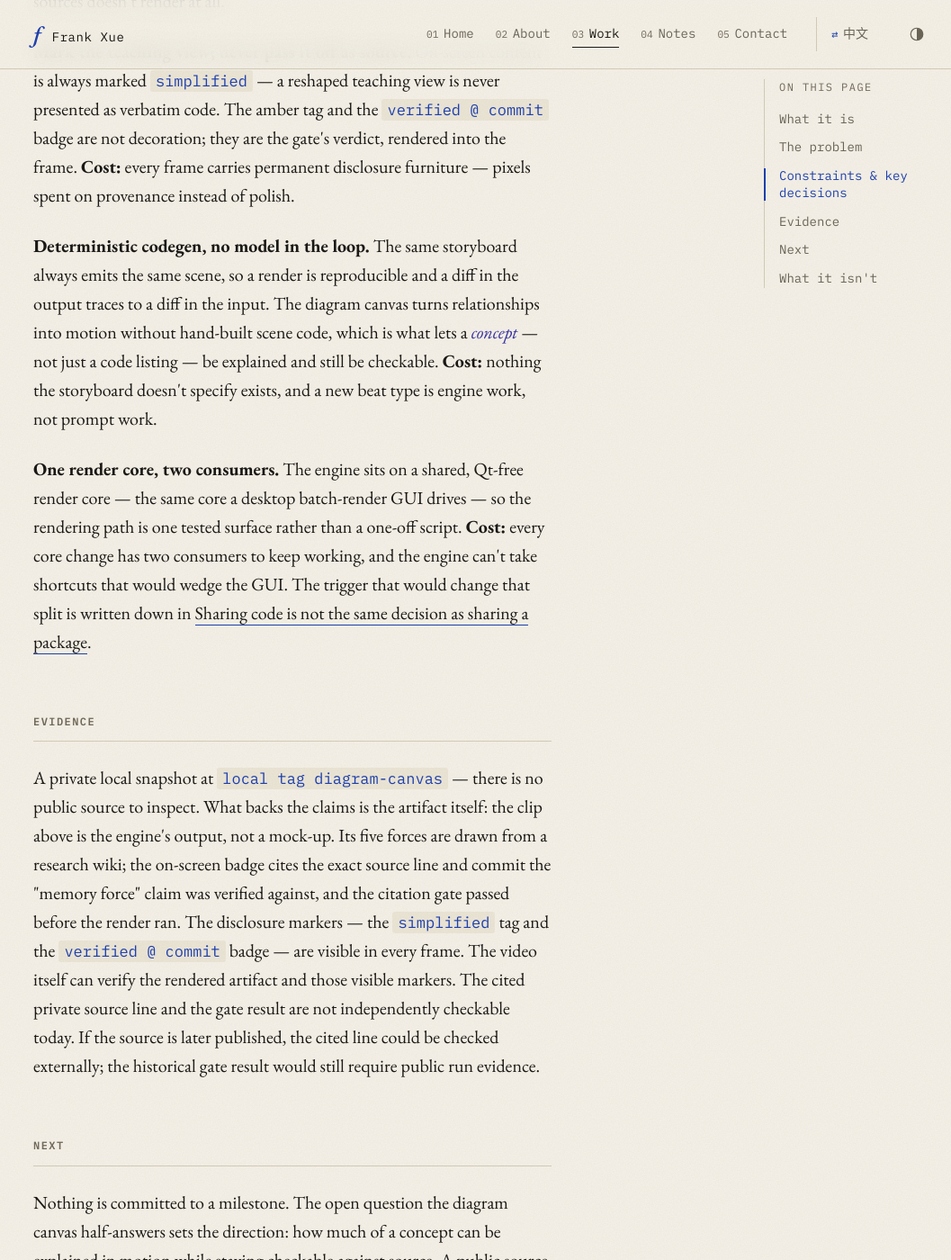
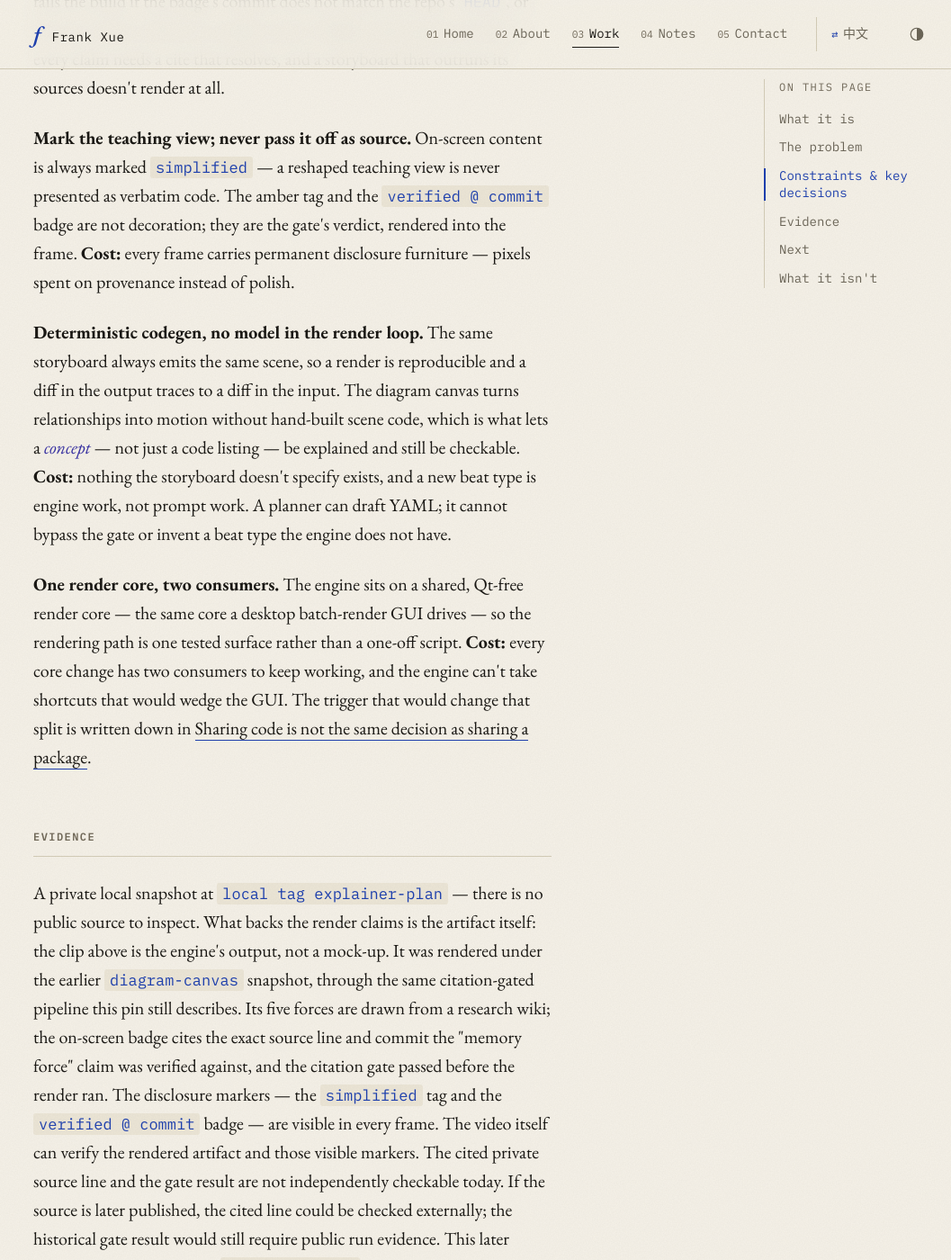
Before and after one commit to frankxue831/frankxue831.github.io, a Jekyll site: the page built from projects/explainer-engine.html, in a window 1280 px wide and 1400 px high, scrolled down 2262 px. Shown: the whole window at 90% size, without its empty margins (101-1158 px from the left). Built offline with Jekyll 4.4.1, drawn with Linux system fonts in a browser that asks for light colours; some of the changed text lies outside the part shown.

Commit message:
content: pin Explainer Engine snapshot to local tag explainer-plan (#91)
Name the August private snapshot (planner + story quality at
cd60c0d). Keep the render path model-free; disclose that the
showcase clip was rendered under the earlier diagram-canvas pin.

```diff
--- a/_data/i18n.yml
+++ b/_data/i18n.yml
@@ -21,6 +21,7 @@
 #   fleet management        → 机群管理
 #   review (human)          → 复核（人工复核；不留英文 review）
 #   diagram canvas          → 图示画布（首次可加括注 diagram canvas）
+#   explainer plan          → explainer plan（命令名不译；叙述里可称「规划器」）
 #   validation (PKIX path)  → 路径构建 / 信任判定（不与「验证」互换）
 #   verification (signature)→ 签名验证
 #   one-shot (CLI)          → 单次运行（不用「一次性」）
--- a/projects/explainer-engine.html
+++ b/projects/explainer-engine.html
@@ -29,14 +29,18 @@ summary_outcome: "Every on-screen claim is verified against the source repo at a
         <p>
             The Explainer Engine compiles a YAML {% include glossary-term.html term="storyboard" %}
             into a {% include glossary-term.html term="manim" %} narrated scene.
-            Each beat is a plot, a cited code callout, or — newest — an animated
+            Each beat is a plot, a cited code callout, or an animated
             concept <em>diagram</em>: labeled nodes placed at named anchors,
-            force edges, one path, and a node moving along it. One pass, no
-            model in the loop:
+            force edges, one path, and a node moving along it. The render
+            path is one pass, with no model in it:
             <code>storyboard</code> → <code>citation gate</code> →
             <code>deterministic codegen</code> → <code>Manim render</code> with
-            synthesized narration. It is a private, local tool; the snapshot it
-            describes is named under <em>Evidence</em> below.
+            synthesized narration. An optional <code>explainer plan</code>
+            step can draft that storyboard from a focused slice of real
+            source — evidence-stamped from the files it read — but the draft
+            still has to pass the same citation gate before a frame is
+            drawn. It is a private, local tool; the snapshot it describes is
+            named under <em>Evidence</em> below.
         </p>
 
         <figure class="fig fig--video">
@@ -91,14 +95,16 @@ summary_outcome: "Every on-screen claim is verified against the source repo at a
             furniture — pixels spent on provenance instead of polish.
         </p>
         <p>
-            <strong>Deterministic codegen, no model in the loop.</strong> The
-            same storyboard always emits the same scene, so a render is
+            <strong>Deterministic codegen, no model in the render loop.</strong>
+            The same storyboard always emits the same scene, so a render is
             reproducible and a diff in the output traces to a diff in the
             input. The diagram canvas turns relationships into motion without
             hand-built scene code, which is what lets a <em>concept</em> — not
             just a code listing — be explained and still be checkable.
             <strong>Cost:</strong> nothing the storyboard doesn't specify
-            exists, and a new beat type is engine work, not prompt work.
+            exists, and a new beat type is engine work, not prompt work. A
+            planner can draft YAML; it cannot bypass the gate or invent a
+            beat type the engine does not have.
         </p>
         <p>
             <strong>One render core, two consumers.</strong> The engine sits on
@@ -113,10 +119,13 @@ summary_outcome: "Every on-screen claim is verified against the source repo at a
 
         <h2 id="evidence">Evidence</h2>
         <p>
-            A private local snapshot at <code>local tag diagram-canvas</code>
-            — there is no public source to inspect. What backs the claims is the artifact
-            itself: the clip above is the engine's output, not a mock-up. Its
-            five forces are drawn from a research wiki; the on-screen badge
+            A private local snapshot at <code>local tag explainer-plan</code>
+            — there is no public source to inspect. What backs the render
+            claims is the artifact itself: the clip above is the engine's
+            output, not a mock-up. It was rendered under the earlier
+            <code>diagram-canvas</code> snapshot, through the same
+            citation-gated pipeline this pin still describes. Its five
+            forces are drawn from a research wiki; the on-screen badge
             cites the exact source line and commit the "memory force" claim
             was verified against, and the citation gate passed before the
             render ran. The disclosure markers — the <code>simplified</code>
@@ -126,7 +135,9 @@ summary_outcome: "Every on-screen claim is verified against the source repo at a
             gate result are not independently checkable today. If the source
             is later published, the cited line could be checked externally;
             the historical gate result would still require public run
-            evidence.
+            evidence. This later snapshot adds the optional
+            <code>explainer plan</code> authoring step; it does not change
+            how a verified storyboard becomes a frame.
         </p>
 
         <h2 id="next">Next</h2>
@@ -140,7 +151,7 @@ summary_outcome: "Every on-screen claim is verified against the source repo at a
 
         <h2 id="limits">What it isn't</h2>
         <ul>
-            <li>Not an LLM video generator — codegen is deterministic and reproducible.</li>
+            <li>Not an LLM video generator — a planner can draft the storyboard; codegen stays deterministic and reproducible.</li>
             <li>Not a slideshow — the diagram canvas animates relationships, not bullet points.</li>
             <li>Not a verbatim source viewer — on-screen code is a marked simplification, with the real lines cited.</li>
             <li>Not a warrant-transfer medium — the badge shows the gate's verdict, not the evidence; readers who need to check a claim need <a href="{{ '/notes/constant-time-warrant/' | relative_url }}">links, not narration</a>.</li>
--- a/scripts/validate_site.rb
+++ b/scripts/validate_site.rb
@@ -827,19 +827,21 @@ case_study = {
   },
   # explainer-engine: private/local — the verification story lives in the frame,
   # so guard the simplified-marking and gate's-verdict phrases that carry it.
+  # Pin is local tag explainer-plan; diagram-canvas may appear only as the
+  # earlier video provenance, not as the current snapshot.
   "projects/explainer-engine/index.html" => {
     headings: [["what-it-is", "What it is"], ["problem", "The problem"],
                ["decisions", "Constraints &amp; key decisions"], ["evidence", "Evidence"],
                ["next", "Next"], ["limits", "What it isn't"]],
     cost: "Cost:", overclaims: %w[production-ready guaranteed secure],
-    must_include: ["simplified", "gate's verdict"]
+    must_include: ["simplified", "gate's verdict", "explainer-plan", "explainer plan"]
   },
   "zh/projects/explainer-engine/index.html" => {
     headings: [["what-it-is", "是什么"], ["problem", "要解决的问题"],
                ["decisions", "约束与关键决策"], ["evidence", "证据"],
                ["next", "下一步"], ["limits", "它不是什么"]],
     cost: "代价：", overclaims: ["生产就绪", "保证安全"],
-    must_include: ["简化视图", "校验门的结论"]
+    must_include: ["简化视图", "校验门的结论", "explainer-plan", "explainer plan"]
   }
 }
 case_study.each do |relative, spec|
```
Also changed, not shown: _data/projects.yml (+7 -5 lines), zh/projects/explainer-engine.html (+11 -7 lines).
